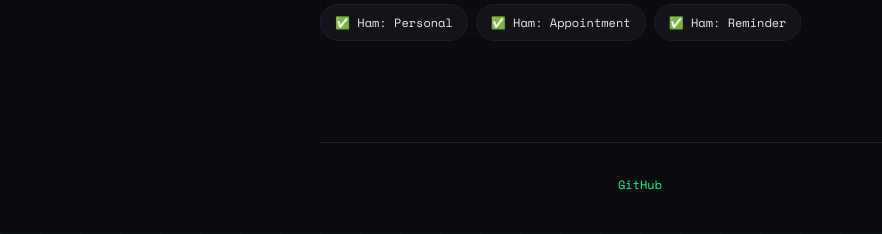
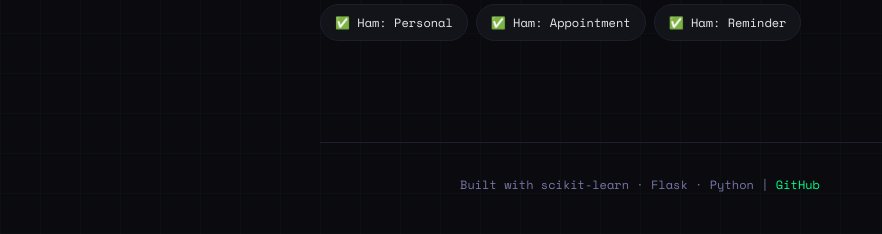
Before and after one commit to smitdighe/SpamShield, a Flask app: page / in a window 1280 px wide. Shown: the part 566-800 px from the top of the page, without its empty margins (0-882 px from the left). Run offline with Flask 3, Linux system fonts and the light colour scheme; parts of the project's set-up code (start-up, migrations or seed data) failed here and were passed over.

Commit message:
fix: update footer to include technology stack

```diff
--- a/templates/index.html
+++ b/templates/index.html
@@ -431,7 +431,7 @@
 
         <!-- FOOTER -->
         <div class="footer">
-            <a href="https://github.com/smitdighe" target="_blank">GitHub</a>
+            Built with scikit-learn · Flask · Python | <a href="https://github.com/smitdighe" target="_blank">GitHub</a>
         </div>
     </div>
 
```
